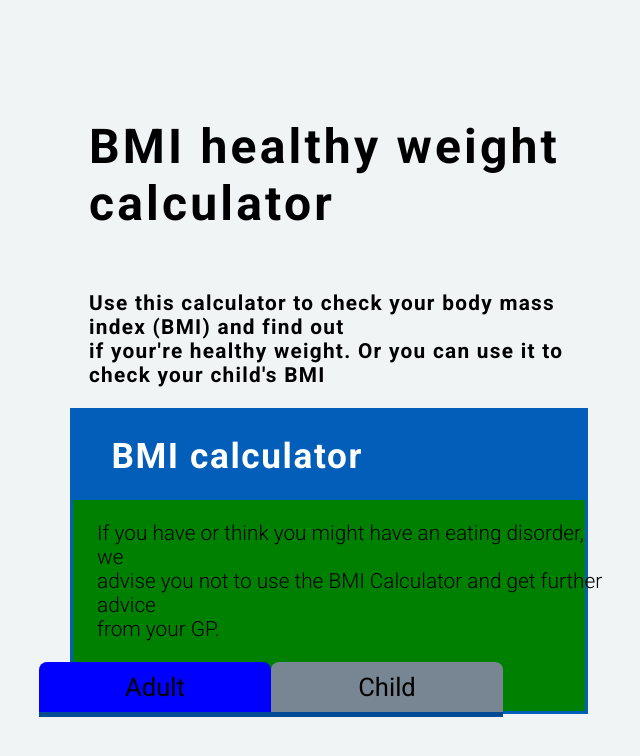
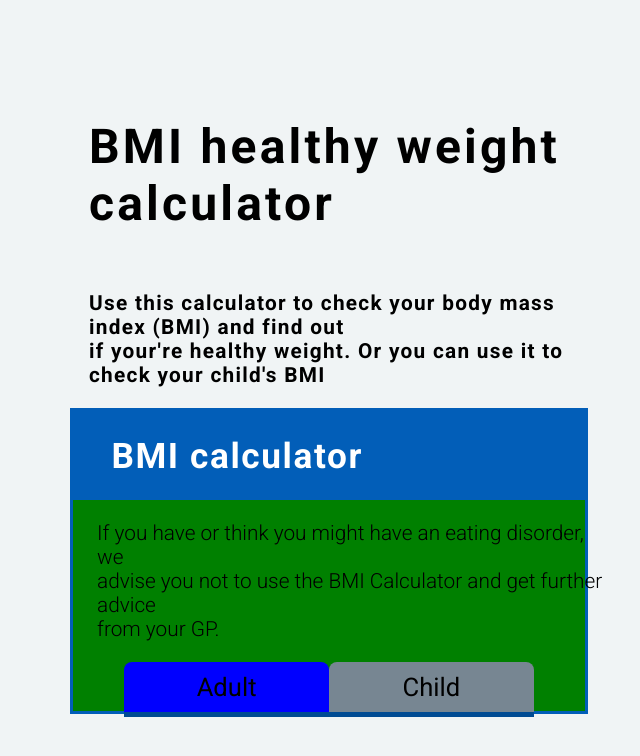
Before and after one commit to lukanogaj/bmi, a React (Create React App) app: page / in a window 1280 px wide. Shown: the top 756 px of the page, without its empty margins (311-951 px from the left). Built offline with nearby package versions, Linux system fonts and the light colour scheme.

Commit message:
refactor

```diff
--- a/src/components/Age/AgeHandler.jsx
+++ b/src/components/Age/AgeHandler.jsx
@@ -1,7 +1,15 @@
-import styles from './AgeHandler.module.css';
-import TabsAge from './TabsAge';
+import { useState } from "react";
+import styles from "./AgeHandler.module.css";
+import TabButton from "../TabButton";
 
 const AgeHandler = (props) => {
+  const [isConfirmed, setIsConfirmed] = useState("Adult");
+
+  const clickHandler = (value) => {
+    setIsConfirmed(value);
+    console.log(value);
+  };
+
   return (
     <div className={styles.bmiHandler}>
       <div className={styles.ageHandlerHeading}>
@@ -9,11 +17,22 @@ const AgeHandler = (props) => {
       </div>
       <div className={styles.ageHandlerTabs}>
         <p className={styles.ageParagraph}>
-          If you have or think you might have an eating disorder, we <br></br>{' '}
-          advise you not to use the BMI Calculator and get further advice{' '}
+          If you have or think you might have an eating disorder, we <br></br>{" "}
+          advise you not to use the BMI Calculator and get further advice{" "}
           <br></br>from your GP.
         </p>
-        <TabsAge />
+        <div className={styles.tabsAges}>
+          <TabButton
+            label="Adult"
+            handleClick={clickHandler}
+            isConfirmed={isConfirmed}
+          />
+          <TabButton
+            label="Child"
+            handleClick={clickHandler}
+            isConfirmed={isConfirmed}
+          />
+        </div>
       </div>
     </div>
   );
--- a/src/components/Age/AgeHandler.module.css
+++ b/src/components/Age/AgeHandler.module.css
@@ -61,6 +61,7 @@
 
 .tabsAgeBtn:hover {
   background-color: rgb(123, 123, 98);
+  cursor: pointer;
 }
 /* Class when the agge confirm */
 
@@ -68,6 +69,7 @@
   background-color: blue;
   color: #ffffff;
 }
+
 /* Hovwr  */
 
 /* Line below the buttons  */
--- a/src/components/Age/TabsAge.jsx
+++ /dev/null
@@ -1,11 +0,0 @@
-import TabsAgeBtn from "./TabsAgeBtn";
-import styles from "./TabsAge.module.css";
-const TabsAge = () => {
-  return (
-    <div className={styles.TabsAges}>
-      <TabsAgeBtn />
-    </div>
-  );
-};
-
-export default TabsAge;
--- a/src/components/Age/TabsAge.module.css
+++ /dev/null
@@ -1,30 +0,0 @@
-/* Buttons design */
-.tabsAges {
-  display: flex;
-  justify-content: space-between;
-  align-items: center;
-  width: 80%;
-  border-bottom: 5px solid #004b93;
-}
-
-.tabsAgeBtn {
-  display: flex;
-  justify-content: center;
-  width: 290px;
-  height: 50px;
-  padding: 0px;
-  background-color: #778692;
-  border-radius: 8px 8px 0px 0px;
-  align-items: center;
-  font-size: 1.6rem;
-}
-
-.tabsAgeBtn:hover {
-  background-color: rgb(123, 123, 98);
-}
-/* Class when the agge confirm */
-
-.tabsAgeConfirmed {
-  background-color: blue;
-  color: #ffffff;
-}
--- a/src/components/Age/TabsAgeBtn.jsx
+++ /dev/null
@@ -1,46 +0,0 @@
-import { useState } from "react";
-import TabButton from "../TabButton";
-import styles from "./TabsAgeBtn.module.css";
-const TabsAgeBtn = () => {
-  const [isConfirmed, setIsConfirmed] = useState("Adult");
-
-  const clickHandler = (value) => {
-    setIsConfirmed(value);
-    console.log(value);
-  };
-
-  return (
-    <div className={styles.tabsAges}>
-      <TabButton
-        label="Adult"
-        handleClick={clickHandler}
-        isConfirmed={isConfirmed}
-      />
-      <TabButton
-        label="Child"
-        handleClick={clickHandler}
-        isConfirmed={isConfirmed}
-      />
-      {/* <div */}
-      {/*   onClick={() => clickHandler("Adult")} */}
-      {/*   className={styles.tabsAgeBtn} */}
-      {/*   style={{ */}
-      {/*     backgroundColor: isConfirmed === "Adult" ? "#778692" : "blue", */}
-      {/*   }} */}
-      {/* > */}
-      {/*   Adult */}
-      {/* </div> */}
-      {/* <div */}
-      {/*   onClick={() => clickHandler("Child")} */}
-      {/*   className={styles.tabsAgeBtn} */}
-      {/*   style={{ */}
-      {/*     backgroundColor: isConfirmed === "Child " ? "#778692" : "blue", */}
-      {/*   }} */}
-      {/* > */}
-      {/*   Child */}
-      {/* </div> */}
-    </div>
-  );
-};
-
-export default TabsAgeBtn;
--- a/src/components/Age/TabsAgeBtn.module.css
+++ /dev/null
@@ -1,30 +0,0 @@
-.tabsAges {
-  display: flex;
-  justify-content: space-between;
-  align-items: center;
-  width: 80%;
-  border-bottom: 5px solid #004b93;
-}
-
-.tabsAgeBtn {
-  display: flex;
-  justify-content: center;
-  width: 290px;
-  height: 50px;
-  padding: 0px;
-  background-color: #778692;
-  border-radius: 8px 8px 0px 0px;
-  align-items: center;
-  font-size: 1.6rem;
-}
-
-.tabsAgeBtn:hover {
-  background-color: rgb(123, 123, 98);
-  cursor: pointer;
-}
-/* Class when the agge confirm */
-
-.tabsAgeConfirmed {
-  background-color: blue;
-  color: #ffffff;
-}
--- a/src/components/TabButton/index.jsx
+++ b/src/components/TabButton/index.jsx
@@ -1,5 +1,5 @@
 import React from "react";
-import styles from "../Age/TabsAgeBtn.module.css";
+import styles from "../Age/AgeHandler.module.css";
 
 const TabButton = ({ label, handleClick, isConfirmed }) => {
   return (
```
